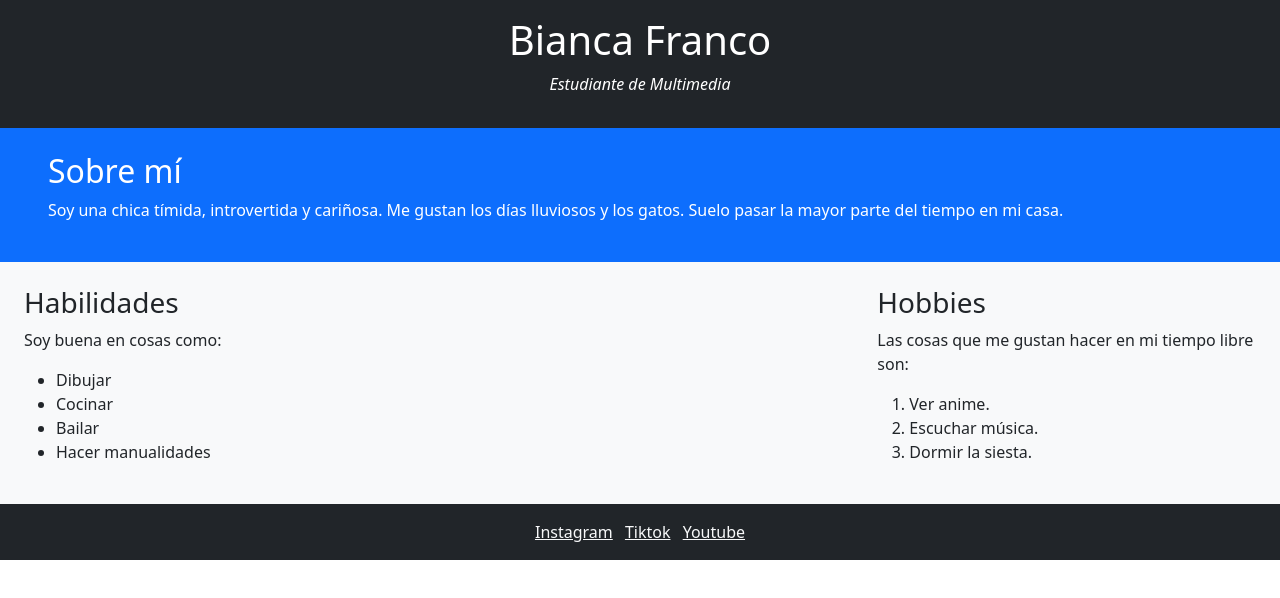
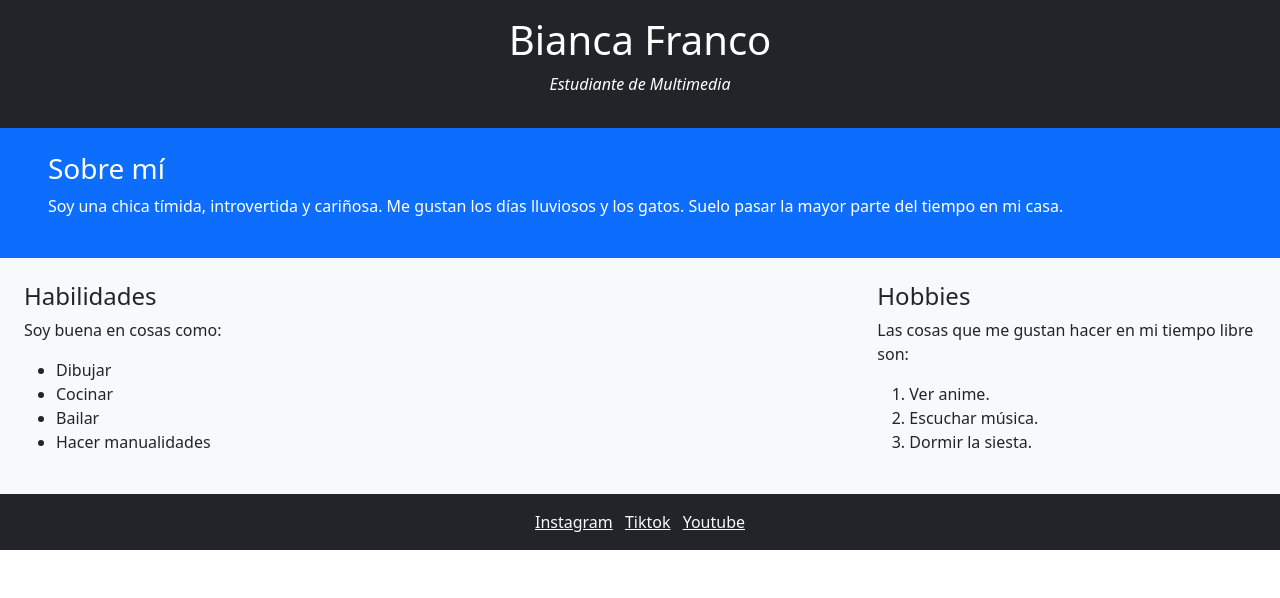
Before and after one commit to biancafrancofulg-byte/mi-pagina-personal, a plain HTML site: page index.html in a window 1280 px wide. Drawn offline with nearby package versions, Linux system fonts and the light colour scheme.

Commit message:
mi pagina web

```diff
--- a/index.html
+++ b/index.html
@@ -8,44 +8,48 @@
 
 </head>
 <body>
-    <header class="text-center text-bg-dark py-4 py-md-3">
+    <header class="text-center text-bg-dark py-4 py-md-3 py-xxl-5">
         <h1>Bianca Franco</h1>
         <p><em>Estudiante de Multimedia</em></p>
     </header>
 
-        <section class="bg-primary text-white py-4 px-3 px-md-5">
-            <h2>Sobre mí</h2>
-            <p>Soy una chica tímida, introvertida y cariñosa. Me gustan los días lluviosos y los gatos. Suelo pasar la mayor parte del tiempo en mi casa.</p>
+        <section class="bg-primary text-white py-4 px-3 px-md-5 px-xxl-5">
+            <h2 class="fs-3 fs-md-2 fs-xxl-1">Sobre mí</h2>
+            <p class="fs-6 fs-md-5 fs-xxl-4">Soy una chica tímida, introvertida y cariñosa. Me gustan los días lluviosos y los gatos. Suelo pasar la mayor parte del tiempo en mi casa.</p>
         </section>
 
     <main class="container-fluid">
        <div class="row">
 
-          <section class="col-md-8 bg-light py-4 px-4">
-             <h3>Habilidades</h3>
-               <p>Soy buena en cosas como:</p>
-                 <ul>
+            <section class="col-md-8 bg-light py-4 px-4 px-xxl-5">
+                 <h3 class="fs-4 fs-xxl-2">Habilidades</h3>
+                   <p lass="fs-6 fs-xxl-4">Soy buena en cosas como:</p>
+                      <ul class="fs-6 fs-xxl-4">
                         <li>Dibujar</li>
                         <li>Cocinar</li>
                         <li>Bailar</li>
                         <li>Hacer manualidades</li>
                       </ul>
              </section>
-          <section class="col-md-4 bg-light py-4 px-4">
-             <h3>Hobbies</h3>
-              <p>Las cosas que me gustan hacer en mi tiempo libre son:</p>
-                <ol>
+
+             <section class="col-md-4 bg-light py-4 px-4 px-xxl-5">
+                 <h3 class="fs-4 fs-xxl-2">Hobbies</h3>
+                     <p class="fs-6 fs-xxl-4">Las cosas que me gustan hacer en mi tiempo libre son:</p>
+                      <ol class="fs-6 fs-xxl-4">
                         <li>Ver anime.</li>
                         <li>Escuchar música.</li>
                         <li>Dormir la siesta.</li>
                      </ol>
+
             </section>
+
+         </div>
     </main>
 
-    <footer class="text-center bg-dark py-3">
-        <a href="#" class="text-light mx-1">Instagram</a>
-        <a href="#" class="text-light mx-1">Tiktok</a>
-        <a href="#" class="text-light mx-1">Youtube</a>
+    <footer class="text-center bg-dark py-3 py-xxl-4">
+        <a href="#" class="text-light mx-1 fs-6 fs-xxl-4">Instagram</a>
+        <a href="#" class="text-light mx-1 fs-6 fs-xxl-4">Tiktok</a>
+        <a href="#" class="text-light mx-1 fs-6 fs-xxl-4">Youtube</a>
     </footer>
 
 
```
Lines whose indentation alone changed are shown as unchanged.
